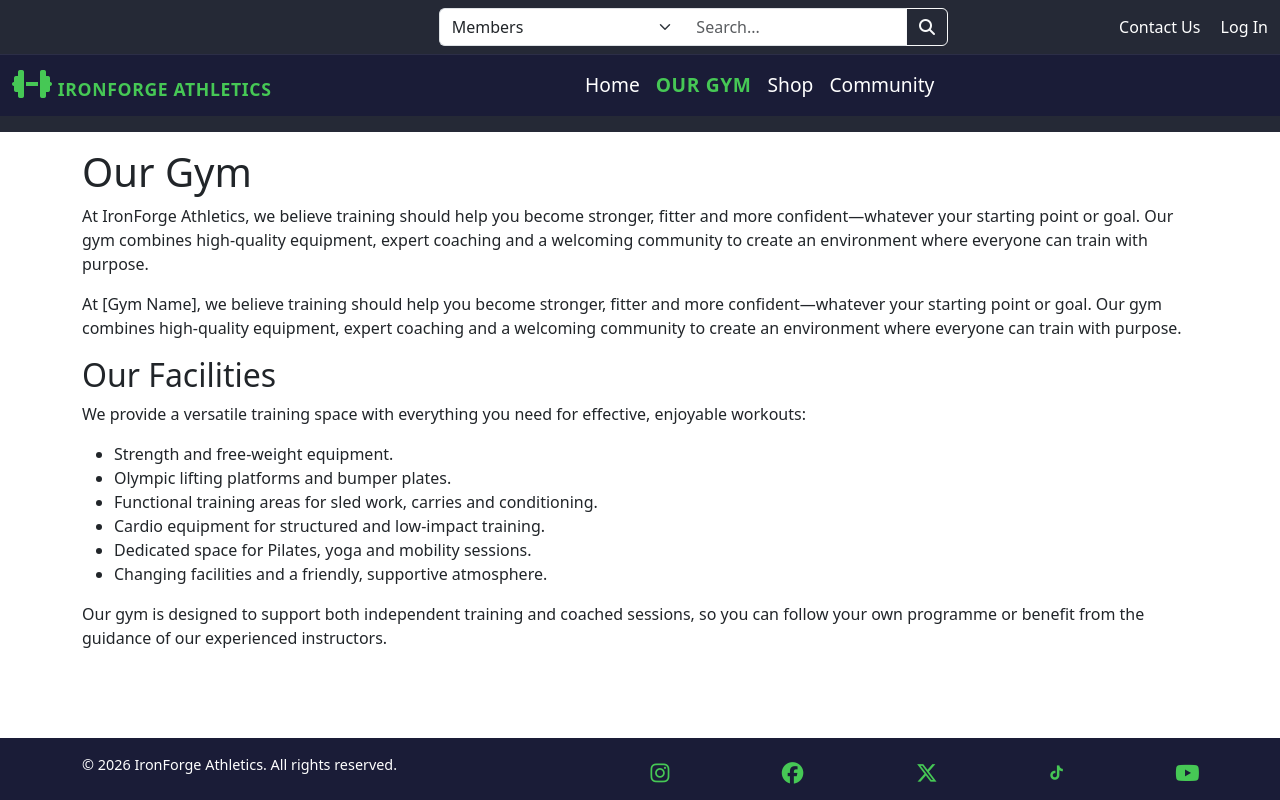
After one commit to alancoomeynts-hub/ironforge-athletics, a Django app: page /about/ in a window 1280 px wide. The commit adds this page. Run offline with Django 5.2, Linux system fonts and the light colour scheme; some libraries are stand-ins or nearby versions.

Commit message:
Add about.html + url, and css files for home app

```diff
--- /dev/null
+++ b/home/static/css/hero-section.css
@@ -0,0 +1,6 @@
+body{
+    background: url('/media/hero-image.png') no-repeat center top fixed;
+    background-size: cover;
+    min-height: calc(100vh - 160px);
+    color: var(--text-color-light);
+}
--- /dev/null
+++ b/home/templates/home/about.html
@@ -0,0 +1,49 @@
+{% extends "base.html" %}
+{%  load static %}
+
+{% block extra_css %}
+    <link rel="stylesheet" href="{% static 'css/home.css' %}">
+{% endblock %}
+
+{% block content %}
+<section class="about__intro mt-3">
+<div class="container">
+    <div class="row">
+        <div class="col-12">
+            <h1>Our Gym</h1>
+            <p >
+              At IronForge Athletics, we believe training should help you become stronger, fitter and more confident—whatever your starting point or goal. Our gym combines high-quality equipment, expert coaching and a welcoming community to create an environment where everyone can train with purpose.
+            </p>
+        </div>
+        <div class="col-12">
+            <p >
+              At [Gym Name], we believe training should help you become stronger, fitter and more confident—whatever your starting point or goal. Our gym combines high-quality equipment, expert coaching and a welcoming community to create an environment where everyone can train with purpose.
+            </p>
+        </div>
+    </div>
+</div>
+</section>
+
+    <section class="about__facilities">
+    <div class="container">
+    <div class="row">
+        <div class="col-12">
+        <h2> Our Facilities</h2>
+
+            <p >We provide a versatile training space with everything you need for effective, enjoyable workouts:</p>
+            <ul>
+            <li>Strength and free-weight equipment.</li>
+            <li>Olympic lifting platforms and bumper plates.</li>
+            <li>Functional training areas for sled work, carries and conditioning.</li>
+            <li>Cardio equipment for structured and low-impact training.</li>
+            <li>Dedicated space for Pilates, yoga and mobility sessions.</li>
+            <li>Changing facilities and a friendly, supportive atmosphere.</li>
+            </ul>
+            <p>Our gym is designed to support both independent training and coached sessions, so you can follow your own programme or benefit from the guidance of our experienced instructors.</p>
+            </div>
+        </div>
+        </div>
+</section>
+
+
+{% endblock %}
--- a/home/urls.py
+++ b/home/urls.py
@@ -5,4 +5,5 @@ app_name = 'home'
 
 urlpatterns = [
     path('', TemplateView.as_view(template_name="home/index.html"),name='home'),
+    path('about/', TemplateView.as_view(template_name="home/about.html"),name='about'),
 ]
```
Also changed, not shown: home/templates/home/index.html (+6 -1 lines), home/static/css/home.css (added).
